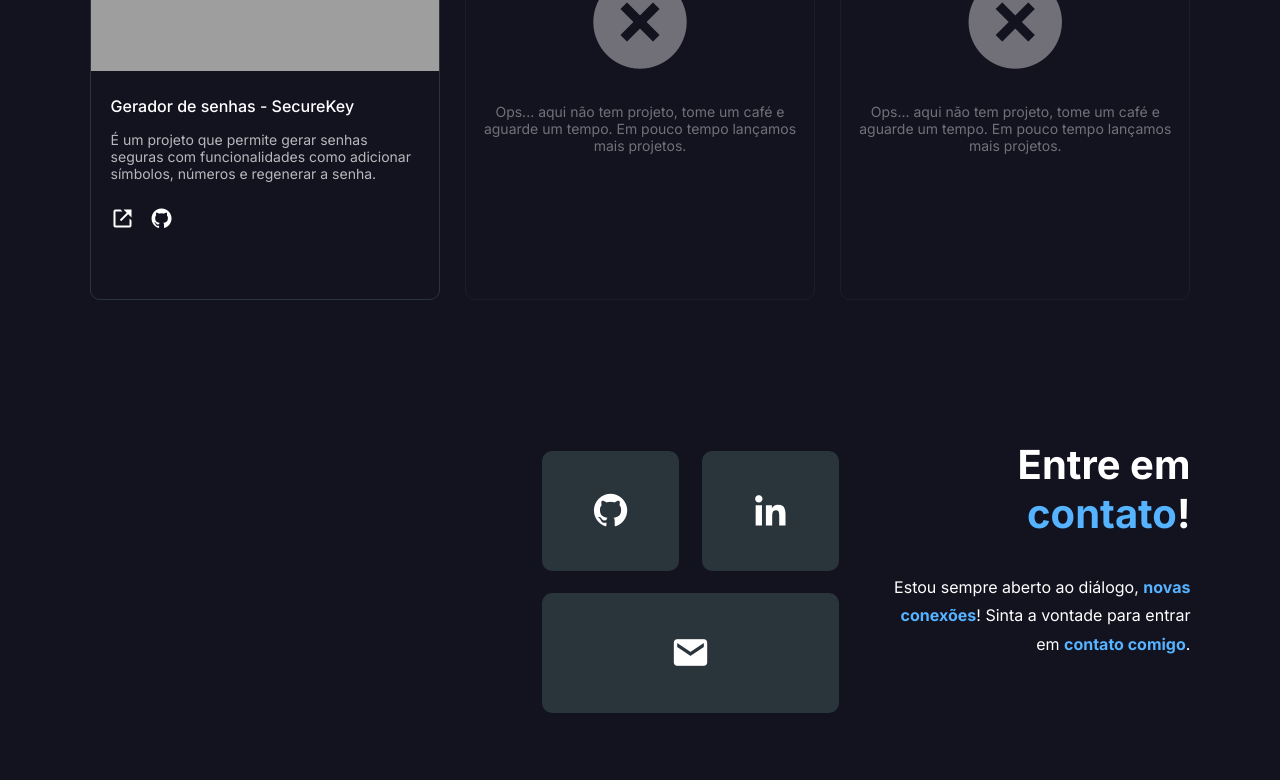
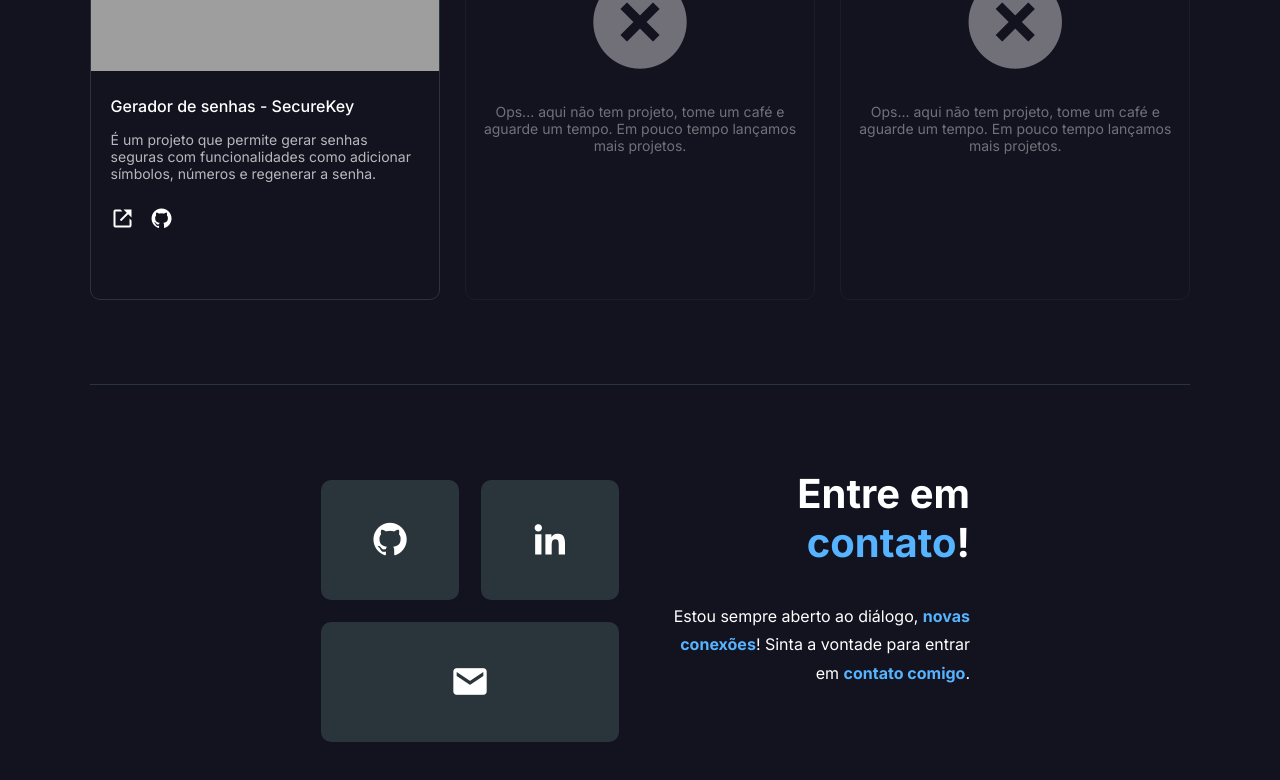
Before and after one commit to drexdev/dev-portfolio, a React (Vite) app: page / in a window 1280 px wide. Shown: the part 1734-2514 px from the top of the page. Built offline with nearby package versions, Linux system fonts and the light colour scheme; grey boxes are pictures that could not be loaded.

Commit message:
Ajustado o layout e estilização

```diff
--- a/src/page.module.css
+++ b/src/page.module.css
@@ -29,6 +29,7 @@
 
 .myName {
   font-size: var(--font-size-big-title);
+  font-weight: 700;
 }
 
 .whoAmI {
@@ -271,10 +272,13 @@
 }
 
 .sectionContact {
-  padding-top: 10em;
+  margin-top: 6em;
+  padding: 6em 0;
 
   display: flex;
-  justify-content: right;
+  justify-content: center;
+
+  border-top: 1px solid var(--color-terciary);
   gap: 40px;
 }
 
--- a/src/styles/globals.css
+++ b/src/styles/globals.css
@@ -14,7 +14,6 @@ body {
   font-size: var(--font-size-default);
   color: var(--color-text);
 
-  height: 500vh;
 }
 
 #root {
```
